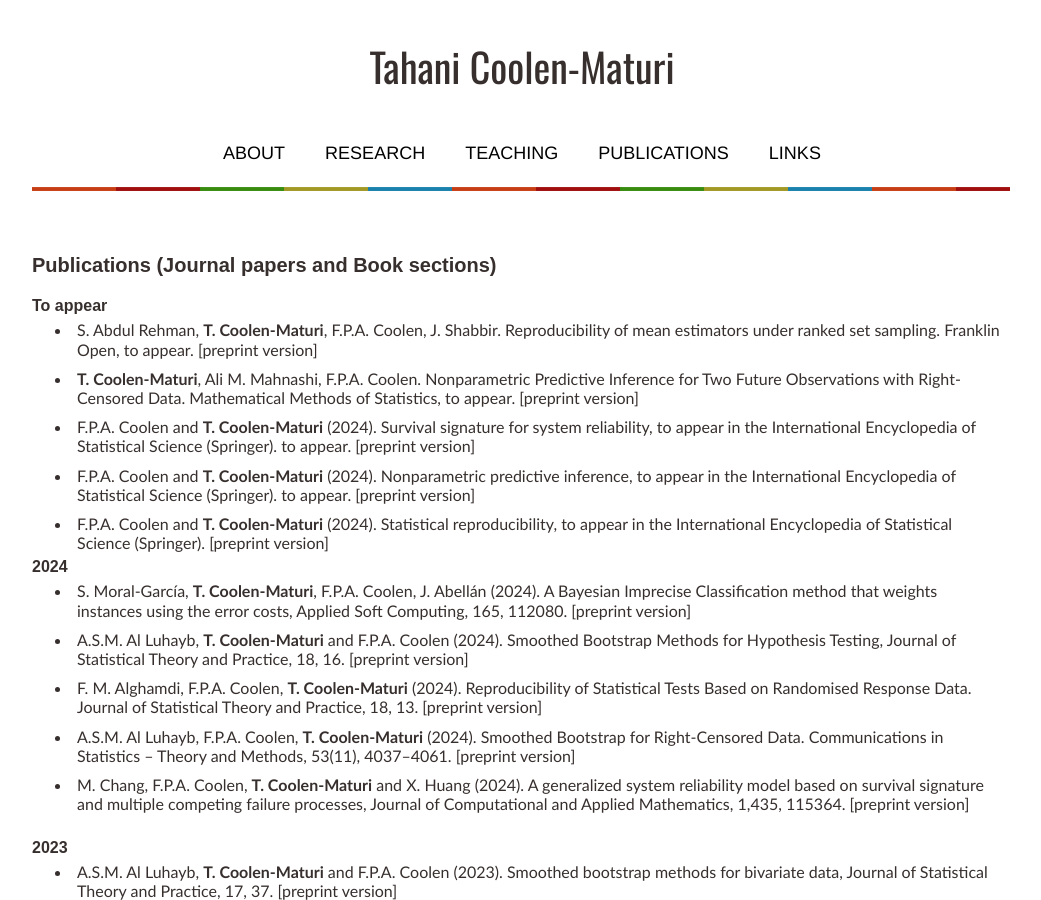
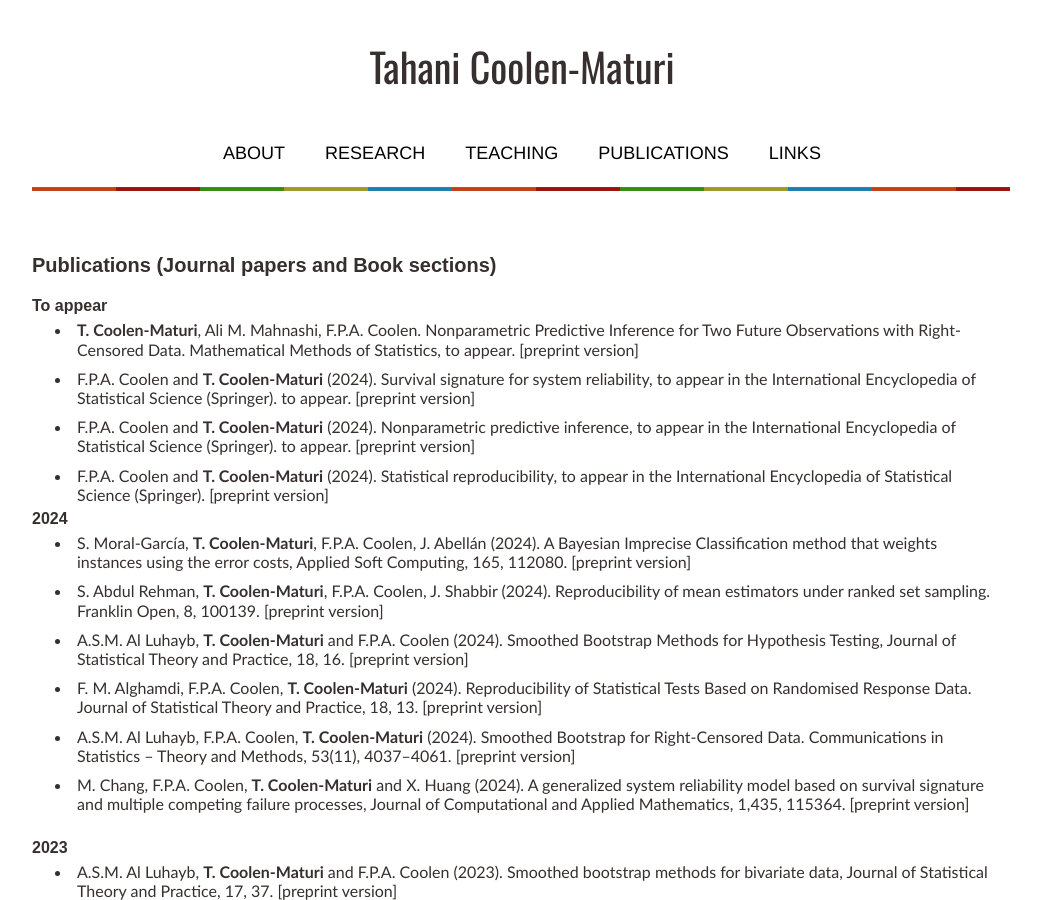
Before and after one commit to tmaturi/tahanimaturi, a Jekyll site: the page built from publications.md, in a window 1280 px wide and 900 px high. Shown: the whole window, without its empty margins (119-1160 px from the left). Built offline with Jekyll 4.4.1, drawn with Linux system fonts in a browser that asks for light colours; our own code applies the rules of GitHub Pages for plain Markdown files; some of the changed lines change nothing that is shown.

Commit message:
Update publications.md

```diff
--- a/publications.md
+++ b/publications.md
@@ -8,7 +8,6 @@ title: Publications
 
 ### To appear
 
-- S. Abdul Rehman, **T. Coolen-Maturi**, F.P.A. Coolen, J. Shabbir. Reproducibility of mean estimators under ranked set sampling. Franklin Open, to appear. [[preprint version](pdfs/F_O_Revised.pdf){:target="_blank"}]
 
 - **T. Coolen-Maturi**, Ali M. Mahnashi, F.P.A. Coolen. Nonparametric Predictive Inference for Two Future Observations with Right-Censored Data. Mathematical Methods of Statistics, to appear. [[preprint version](pdfs/NPI_RC_Ali-24May-rev.pdf){:target="_blank"}]
 
@@ -27,6 +26,8 @@ title: Publications
 ### 2024
 
 - S. Moral-García, **T. Coolen-Maturi**, F.P.A. Coolen, J. Abellán (2024). A Bayesian Imprecise Classification method that weights instances using the error costs, Applied Soft Computing, 165, 112080. [[preprint version](pdfs/ASOC-D-24-01994_R1_DRO.pdf){:target="_blank"}]
+
+- S. Abdul Rehman, **T. Coolen-Maturi**, F.P.A. Coolen, J. Shabbir (2024). Reproducibility of mean estimators under ranked set sampling. Franklin Open, 8, 100139. [[preprint version](pdfs/F_O_Revised.pdf){:target="_blank"}]
 
 - A.S.M. Al Luhayb,  **T. Coolen-Maturi** and F.P.A. Coolen (2024). Smoothed Bootstrap Methods for Hypothesis Testing, Journal of Statistical Theory and Practice, 18, 16. [[preprint version](pdfs/SBM_for_testing_20231225_rev.pdf){:target="_blank"}]
 
```
